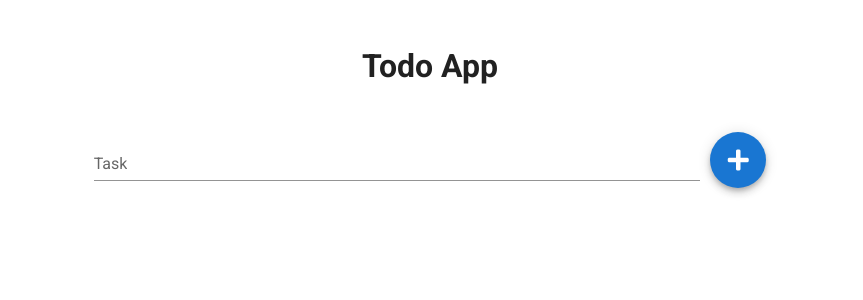
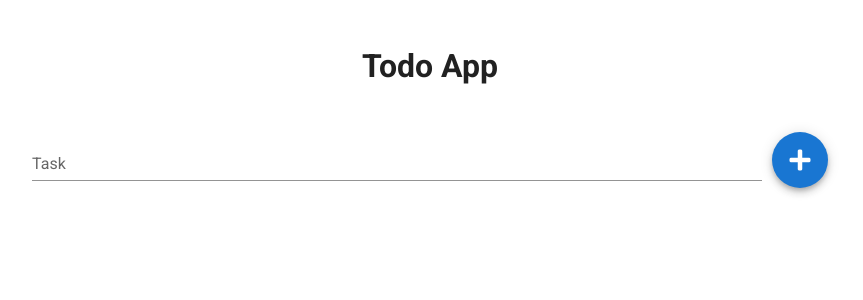
Before and after one commit to laisrhianne/vue2-todo-app, a Vue app: page / in a window 1280 px wide. Shown: the top 300 px of the page, without its empty margins (210-1073 px from the left). Built offline with nearby package versions, Linux system fonts and the light colour scheme.

Commit message:
validation added

```diff
--- a/src/components/Form.vue
+++ b/src/components/Form.vue
@@ -1,10 +1,25 @@
 <template>
-  <v-container id="form-container">
-    <v-text-field id="task-input" v-model="taskName" label="Task" clearable clear-icon="fas fa-times"/>
-    <v-btn id="submit-btn" color="primary" elevation="5" fab @click="emitAddTaskEvent">
+<v-container id="form-container">
+  <v-form id="form" @submit.prevent="emitAddTaskName">
+    <v-text-field
+      id="task-input"
+      label="Task"
+      v-model="taskName"
+      :rules="[rules.required]"
+      clearable
+      clear-icon="fas fa-times"
+    />
+    <v-btn
+      id="submit-btn"
+      color="primary"
+      elevation="5"
+      fab
+      @click="emitAddTaskEvent"
+    >
       <v-icon>fas fa-plus</v-icon>
     </v-btn>
-  </v-container>
+  </v-form>
+</v-container>
 </template>
 
 <script>
@@ -15,22 +30,35 @@ export default {
   data: function () {
     return {
       taskName: '',
+      rules: {
+        required: value => !!value || 'Required.'
+      },
     };
   },
   methods: {
     emitAddTaskEvent() {
-      this.taskName = ''
-      this.$emit('addTask', { taskName: this.taskName, id: uuidv4(), done: false });
-    }
-  }
+      this.taskName = '';
+      this.$emit('addTask', {
+        taskName: this.taskName,
+        id: uuidv4(),
+        done: false,
+      });
+    },
+  },
 };
 </script>
 
 <style>
 #form-container {
   display: flex;
+  flex-direction: column;
+  align-items: center;
+}
+
+#form {
+  display: flex;
   flex-direction: row;
-  width: 60%;
+  width: 70%;
   margin-top: 30px;
 }
 
```
